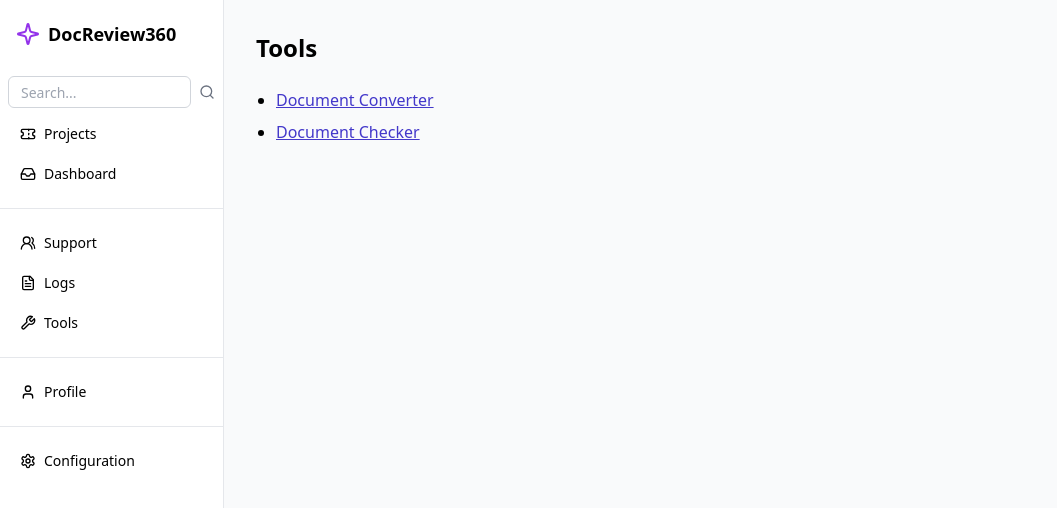
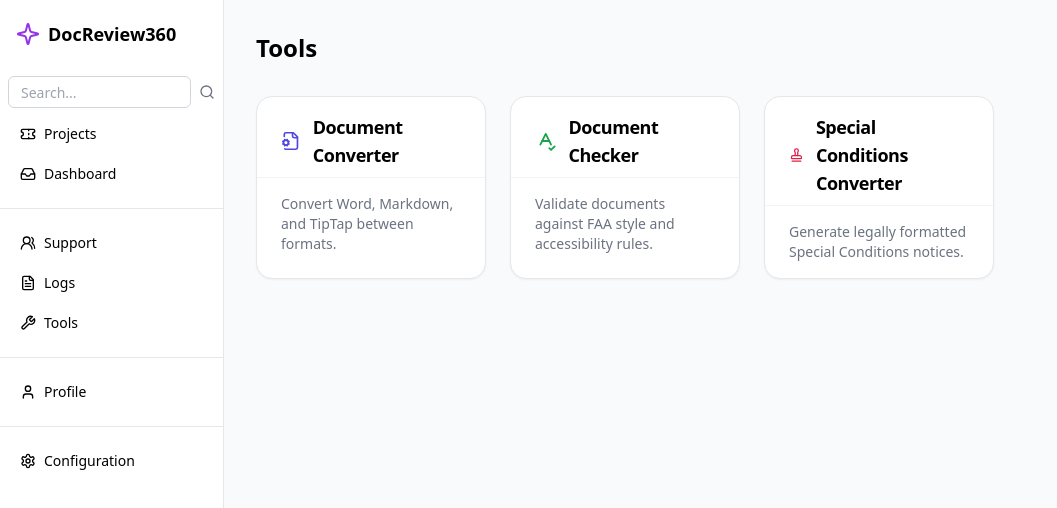
Before and after one commit to eputnam77/DocReview360, a Next.js app in the folder frontend/: page /tools in a window 1280 px wide. Shown: the top 508 px of the page, without its empty margins (0-1057 px from the left). Built offline with nearby package versions, Linux system fonts and the light colour scheme; no server answers.

Commit message:
Update index.tsx

```diff
--- a/frontend/pages/tools/index.tsx
+++ b/frontend/pages/tools/index.tsx
@@ -1,22 +1,55 @@
 import React from "react";
 import Link from "next/link";
+import { Card, CardHeader, CardTitle, CardContent } from "@/components/ui/card";
+import {
+  FileCog,      // Icon for “Converter”
+  SpellCheck,   // Icon for “Checker”
+  Stamp         // Icon for “Special Conditions”
+} from "lucide-react";
+
+// List of tool items
+const TOOLS_ITEMS = [
+  {
+    label: "Document Converter",
+    href: "/tools/converter",
+    icon: <FileCog className="w-6 h-6 text-indigo-600" />,
+    desc: "Convert Word, Markdown, and TipTap between formats.",
+  },
+  {
+    label: "Document Checker",
+    href: "/tools/checker",
+    icon: <SpellCheck className="w-6 h-6 text-green-600" />,
+    desc: "Validate documents against FAA style and accessibility rules.",
+  },
+  {
+    label: "Special Conditions Converter",
+    href: "/tools/checker",
+    icon: <Stamp className="w-6 h-6 text-rose-600" />,
+    desc: "Generate legally formatted Special Conditions notices.",
+  },
+];
 
 export default function ToolsPage() {
   return (
-    <div className="p-8 space-y-6">
+    <div className="p-8 space-y-8">
       <h1 className="text-2xl font-bold">Tools</h1>
-      <ul className="list-disc pl-5 space-y-2">
-        <li>
-          <Link href="/tools/converter" className="text-indigo-700 underline">
-            Document Converter
+      <div className="grid gap-6 sm:grid-cols-2 md:grid-cols-3 xl:grid-cols-4">
+        {TOOLS_ITEMS.map((item) => (
+          <Link key={item.href} href={item.href} className="group">
+            <Card className="transition-shadow group-hover:shadow-lg h-full cursor-pointer">
+              <CardHeader className="flex flex-row items-center gap-3 pb-2">
+                {item.icon}
+                <CardTitle className="text-lg font-semibold">
+                  {item.label}
+                </CardTitle>
+              </CardHeader>
+              <CardContent>
+                <p className="text-sm text-gray-500">{item.desc}</p>
+              </CardContent>
+            </Card>
           </Link>
-        </li>
-        <li>
-          <Link href="/tools/checker" className="text-indigo-700 underline">
-            Document Checker
-          </Link>
-        </li>
-      </ul>
+        ))}
+      </div>
     </div>
   );
 }
```
